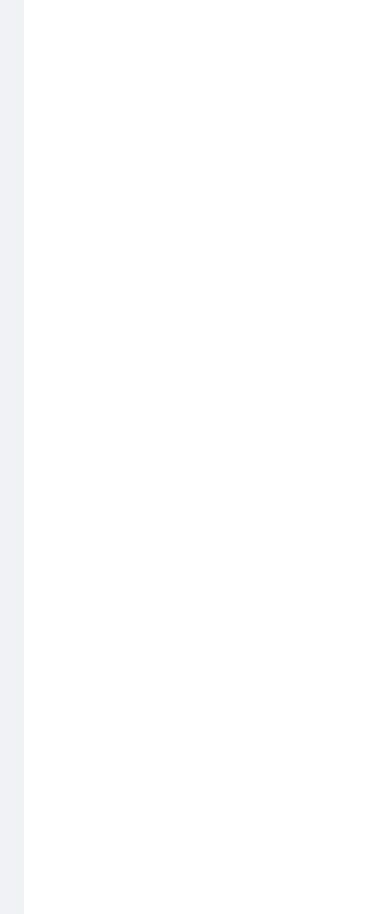
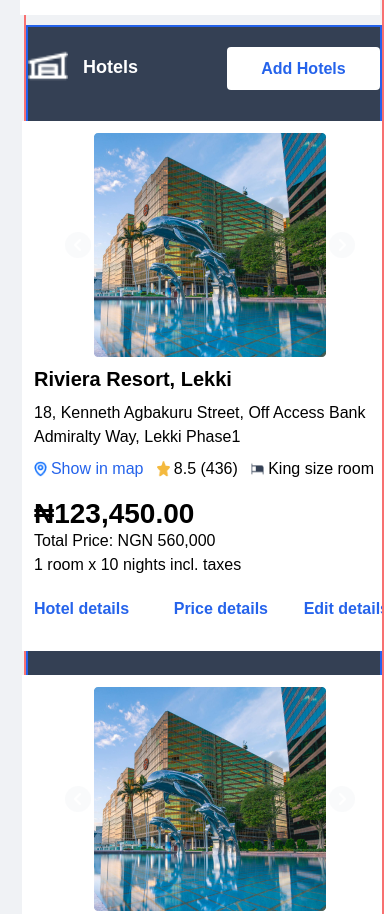
Before and after one commit to Dmengine/VoyakBooking, a Next.js app: page / in a window 390 px wide. Shown: the part 2060-2974 px from the top of the page. Built offline with nearby package versions, Linux system fonts and the light colour scheme.

Commit message:
Hotel card responsiveness

```diff
--- a/src/app/MainPage.tsx
+++ b/src/app/MainPage.tsx
@@ -25,7 +25,7 @@
     }
 
   return (
-    <div className="ml-6 mr-6 mt-10  w-[360px] md:w-[1478px] h-[3316px] bg-white">
+    <div className="ml-6 mr-6 mt-10 border-2 border-red-400 w-[360px] md:w-[1478px] h-[3316px] bg-white">
       <div className="relative md:w-[1412px] mt-5 md:ml-6">
         <Image src="/banner.png" width={1412} height={200} alt="banner" className="h-20 w-full md:w-[1412px] md:h-[200px]"/>
         <div className="items-center justify-center flex md:w-16 md:h-16 w-3 h-3 top-7 left-2 absolute md:top-5 md:left-6">
@@ -118,7 +118,7 @@
       </div>
 
 
-      <div className="bg-customLightGray w-full md:w-[1412px] h-[710px] flex flex-col items-center">
+      <div className="bg-customLightGray w-full md:w-[1412px] h-[900px] md:h-[710px] flex flex-col items-center">
         <div className="w-full md:w-[1366px] h-[46px] mt-5 flex justify-between ">
           <div className="w-[110px] h-11">
             <IconWithText
@@ -135,7 +135,7 @@
             onClick={handleAddFlightsClick}
           />
         </div>
-        <div className="w-full md:w-[1366px] h-[572px] mt-7 space-y-4">
+        <div className="w-full md:w-[1366px] h-[572px] mr-3 mt-7 space-y-4">
           <FlightCard />
           <FlightCard />
         </div>
@@ -143,6 +143,29 @@
 
 
 
+      {/* HotelCard */}
+      <div className="border-2 border-blue-600 bg-customBlack w-full md:w-[1412px] h-[1200px] md:h-[710px] flex flex-col items-center">
+        <div className="w-full md:w-[1366px] h-[46px] mt-5 flex justify-between ">
+          <div className="w-[110px] h-11">
+            <IconWithText
+              iconImage="/Warehouse.png"
+              iconText="Hotels"
+              iconStyles="flex items-center justify-between"
+              textStyles="font-semibold text-lg text-white"
+              imageStyles="w-10 h-10"
+            />
+          </div>
+          <Button
+            text="Add Hotels"
+            buttonStyles="w-[153px] h-[43px]  text-base font-semibold rounded-[4px] bg-white text-blue-600"
+            onClick={handleAddFlightsClick}
+          />
+        </div>
+        <div className="w-full md:w-[1366px] h-[572px] mr-3 mt-7 space-y-6">
+          <HotelsCard />
+          <HotelsCard />
+        </div>
+      </div>
 
 
 
--- a/src/app/components/FlightCard.tsx
+++ b/src/app/components/FlightCard.tsx
@@ -5,7 +5,7 @@
 
 const FlightCard = () => {
   return (
-    <div className="overflow-hidden w-[360px] md:w-[1366px] md:h-[275px] h-[390px] flex fex-col justify-between bg-white">
+    <div className="overflow-hidden w-[360px] md:w-[1366px] md:h-[275px] h-[390px] flex justify-between bg-white">
       <div className="flex-col justify-center w-full items-center md:w-[1280px] h-[274px] md:ml-6">
         <div className="w-[350px] md:w-[1248px] h-[290px] md:h-[78px] mt-5 md:flex md:justify-between justify-center items-center">
           <div className="w-[200px] flex justify-between md:w-[211px] md:h-[62px] md:flex items-center md:justify-evenly">
--- a/src/app/components/HotelsCard.tsx
+++ b/src/app/components/HotelsCard.tsx
@@ -4,9 +4,9 @@
 
 export const HotelsCard = () => {
   return (
-    <div className='w-[1366px] h-[274px] flex justify-between bg-white'>
-        <div className='ml-6 w-[1280px] h-[274px] flex items-center justify-between'>
-            <div className='relative w-[232px] h-[224px]'>
+    <div className='overflow-hidden pl-4 w-[360px] md:w-[1366px] h-[530px] md:h-[275px] md:flex justify-between bg-white'>
+        <div className='ml-6 w-full md:w-[1280px] h-[274px] md:flex items-center md:justify-between'>
+            <div className='mt-3 -ml-6 flex justify-center items-center relative w-full md:w-[232px] h-[224px]'>
                 <Image
                     src='/Rectangle 3437.png'
                     width={232}
@@ -28,12 +28,12 @@
                     className='absolute top-24 right-6 scale-x-[-1]'
                 />
             </div>
-            <div className='w-[1000px] h-[224px]'>
-                <div className='w-[1000px] h-1/2 flex justify-between items-center'>
-                    <div className='w-1/2 h-full'>
+            <div className='-ml-7 mt-2 md:mb-5 md:mr w-[360px] flex-col md:block md:w-[1000px] md:h-[224px]'>
+                <div className='w-full md:w-[1000px] md:h-1/2  md:flex md:justify-between md:items-center'>
+                    <div className='w-[350px] space-y-2 md:w-1/2 md:h-full'>
                         <h2 className='font-semibold text-xl'>Riviera Resort, Lekki</h2>
-                        <p className='text-base font-medium w-[445px] h-[48px]'>18, Kenneth Agbakuru Street, Off Access Bank Admiralty Way, Lekki Phase1</p>
-                        <div className='flex w-[361px] h-[24px] justify-between'>
+                        <p className='md:text-base font-medium w-full md:w-[445px] h-[48px]'>18, Kenneth Agbakuru Street, Off Access Bank  Admiralty Way, Lekki Phase1</p>
+                        <div className='flex w-[340px] md:w-[360px] h-[24px] justify-between'>
                             <IconWithText
                                 iconImage='/Map.png'
                                 iconText='Show in map'
@@ -57,13 +57,13 @@
                             />
                         </div>
                     </div>
-                    <div className='w-1/3 flex flex-col justify-start items-center h-full'>
+                    <div className='w-[226px] my-3 md:w-1/3 flex flex-col justify-start md:items-center h-full'>
                         <h2 className='w-[176px] h-[36px] font-semibold text-[28px]'>₦123,450.00</h2>
                         <p className='text-base font-medium'>Total Price: NGN 560,000</p>
                         <p className='text-base font-medium'>1 room x 10 nights incl. taxes</p>
                     </div>
                 </div>
-                <div className='w-[925px] h-[78px] mt-5 flex justify-between items-center'>
+                <div className='w-full h-[78px] mt-5 hidden md:flex justify-between items-center'>
                     <p className='text-customSlate font-medium text-lg'>Facilities:</p>
                     <div className='w-[129px] h-[26px] flex items-center justify-between'>
                         <IconWithText
@@ -98,7 +98,7 @@
                         />
                     </div>
                 </div>
-                <div className='flex justify-between items-center w-full h-10'>
+                <div className='flex justify-between items-center w-[355px] md:w-full h-10'>
                     <div className='w-[234px] h-[26px] flex justify-between items-center'>
                         <h2 className='font-semibold text-base text-blue-600'>Hotel details</h2>
                         <h2 className='font-semibold text-base text-blue-600'>Price details</h2>
@@ -107,7 +107,7 @@
                 </div>
             </div>
         </div>
-        <div className='w-[46px] h-[272px] bg-customRed flex justify-center items-center'>
+        <div className='w-[46px] h-[272px] bg-customRed hidden md:flex justify-center items-center'>
             <Image
                 src='/X.png'
                 width={24}
```
